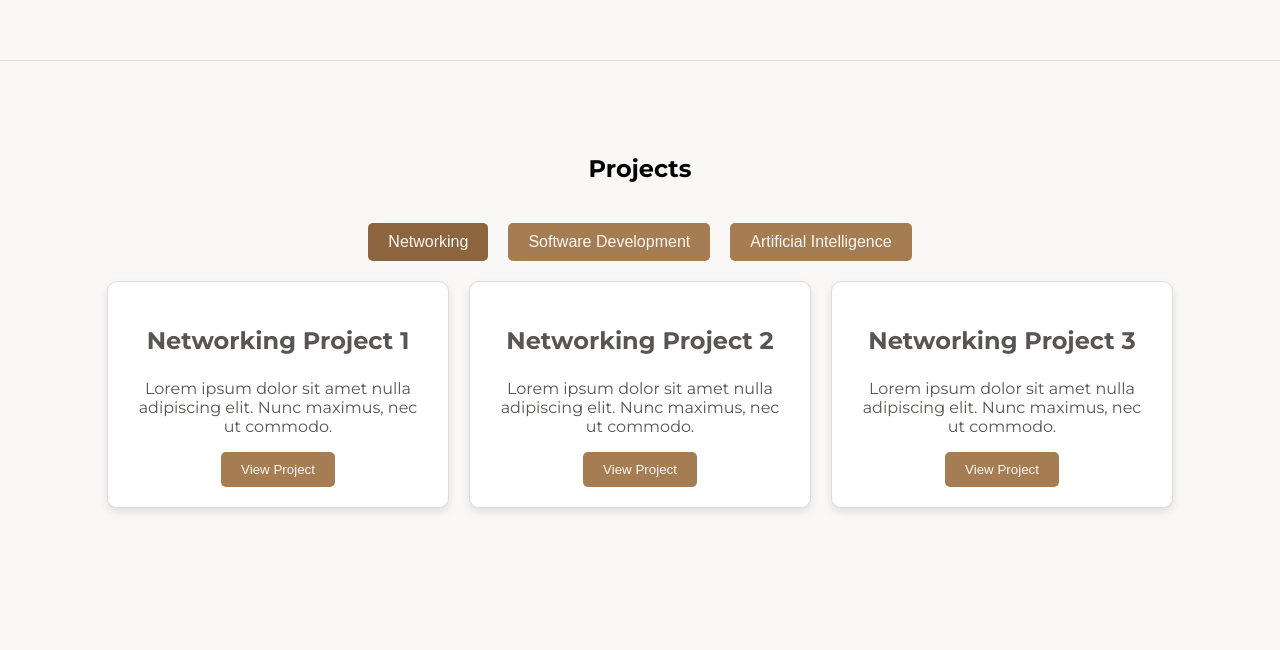
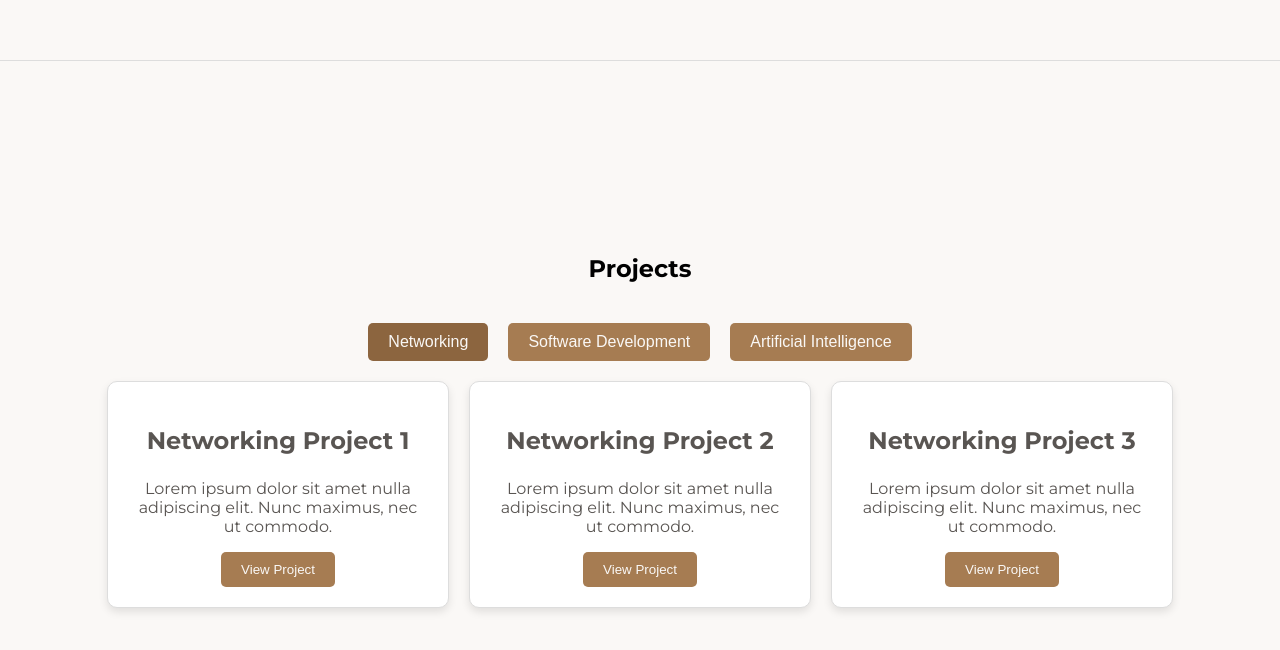
Before and after one commit to jaclynsunardi/jaclynsunardi.github.io, a React (Create React App) app: page / in a window 1280 px wide. Shown: the part 1541-2191 px from the top of the page. Built offline with nearby package versions, Linux system fonts and the light colour scheme.

Commit message:
repositioned the project title because it was off

```diff
--- a/src/App.css
+++ b/src/App.css
@@ -290,7 +290,7 @@ section {
 }
 
 #projects h2 {
-  margin-top: -300px;
+  margin-top: -100px;
 }
 
 .ProjectsTabs {
```
